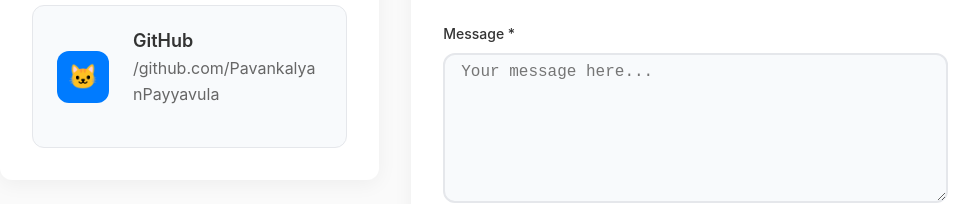
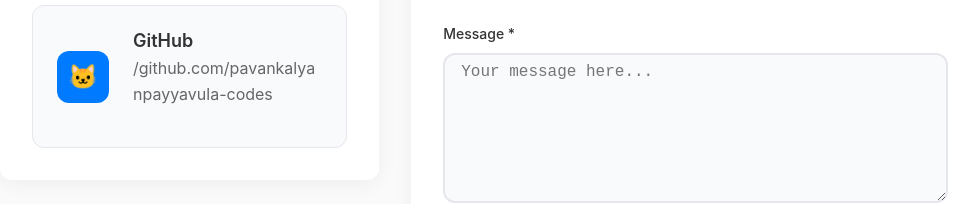
Before and after one commit to pavankalyanpayyavula-codes/personal-website, a React (Vite) app: page /contact in a window 1280 px wide. Shown: the part 1167-1371 px from the top of the page, without its empty margins (150-1129 px from the left). Built offline with nearby package versions, Linux system fonts and the light colour scheme.

Commit message:
Update ContactPage.jsx

```diff
--- a/src/pages/ContactPage.jsx
+++ b/src/pages/ContactPage.jsx
@@ -148,11 +148,11 @@ const ContactPage = () => {
                 <p>linkedin.com/in/pavankalyanpayyavula24</p>
               </div>
             </a>
-            <a href="https://github.com/PavankalyanPayyavula" target="_blank" rel="noopener noreferrer" className="contact-method">
+            <a href="https://github.com/pavankalyanpayyavula-codes" target="_blank" rel="noopener noreferrer" className="contact-method">
               <div className="method-icon">🐱</div>
               <div className="method-details">
                 <h3>GitHub</h3>
-                <p>/github.com/PavankalyanPayyavula</p>
+                <p>/github.com/pavankalyanpayyavula-codes</p>
               </div>
             </a>
           </div>
```
